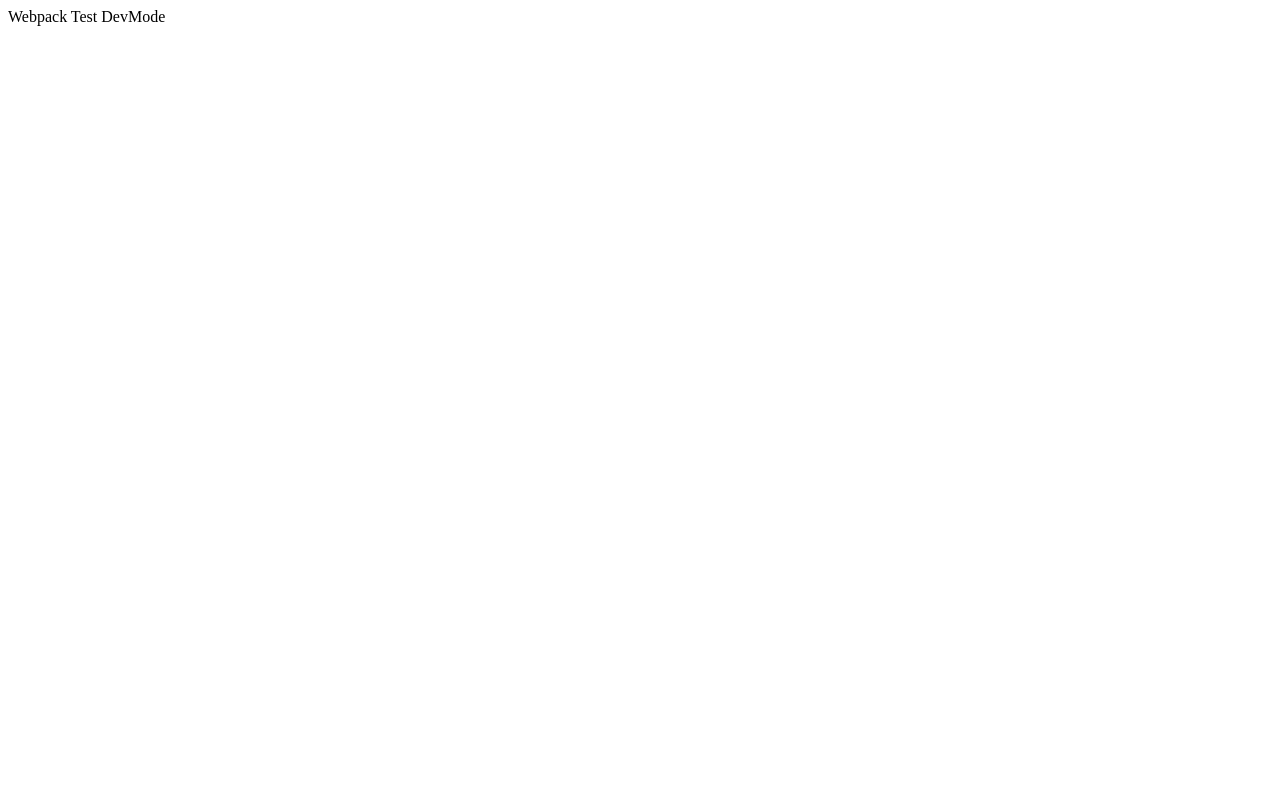
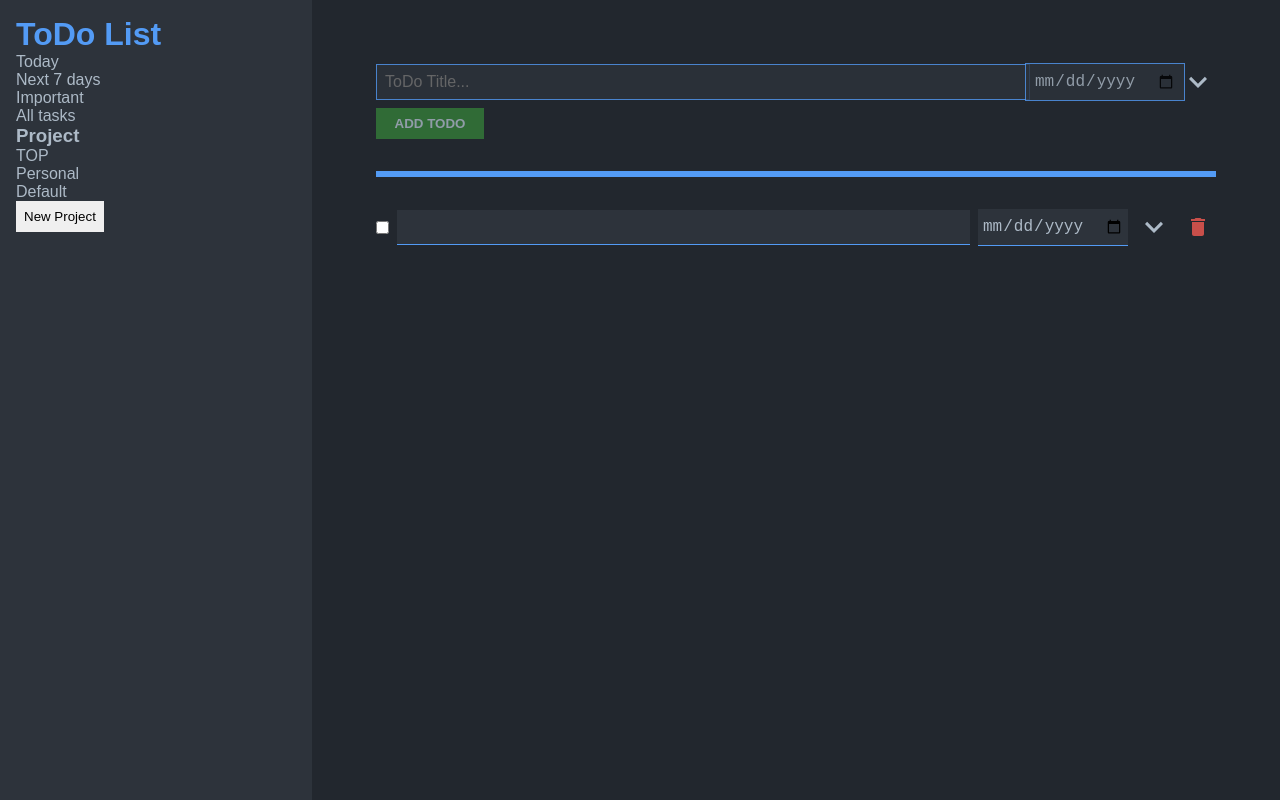
Before and after one commit to zellko/top-todo, a website built with webpack: page dist/index.html in a window 1280 px wide. Built offline with nearby package versions, Linux system fonts and the light colour scheme.

Commit message:
Modifed HTML/CSS/JS
HTML / CSS:
- Added "Add Todo" form
- Styled form
- Styled ToDo cards
JS:
- Added DRAFT ToDo object factory function
- Added DRAFT dynamic generation of the todo on the page from ES6 module "loadContent.js"
- Added DRAFT modules loadContent and todoCardTemplate to dinamicly generate page content
- Added DRAFT Extend button for the form/todoCard (to add/modify optionals data)

```diff
--- a/src/index.js
+++ b/src/index.js
@@ -1,10 +1,119 @@
-function component() {
-    const element = document.createElement('div');
+import "./style.css";
+import { loadContent } from "./loadContent";
 
-    // Testing webpack
-    element.textContent = "Webpack Test DevMode";
+const projectList = document.querySelector(".project-list");
+const content = document.querySelector(".content");
+const formextend = document.querySelector("svg");
+const buttonAddProject = document.querySelector("button");
+const buttonAddTodo = document.querySelector(".form-button");
+const formOptionals = document.querySelectorAll(".form-optional");
+let projectArray = ["default", "top"];
+let toDoListArray = [];
 
-    return element;
-}
 
-document.body.appendChild(component());
+
+/****************************************
+DOM / CONTENT LOADING / MANIPULATION
+****************************************/
+
+loadContent.loadAllTodo(["12345"]); //test
+
+/****************************************
+TODO OBJECT CREATION / MODIFICATION
+****************************************/
+
+// const ToDoObject = (title, note, dueDate, priority = 3, project = "default", groupe, checklist) => {
+//     // Factory function to create ToDo Object
+//     return { title, note, dueDate, priority, project, groupe, checklist };
+
+// };
+
+const ToDoObject = ([...args]) => {
+    // Factory function to create ToDo Object
+    console.log(args);
+    // const title = args[0];
+    // const priority = args[1];
+
+    // Get the datas from the argument
+    const getTitle = () => args[0];
+    const getDate = () => args[1];
+    const getPriority = () => args[2];
+    const getDesciption = () => args[3];
+    const todoID = toDoListArray.length;
+
+    const push = () => {
+        // Push the datas to the ToDo list array
+        // console.log(e);
+        // console.log(this);
+        toDoListArray.push({ title: getTitle(), priority: getPriority(), id: todoID })
+    };
+
+    return { push };
+};
+
+
+/****************************************
+EVENT LISTENER
+****************************************/
+
+buttonAddTodo.addEventListener("click", () => {
+    // When the button "ADD TODO" is clicked...
+
+    //... Get the datas from the form
+    const formData = new FormData(document.querySelector('form'));
+
+    //... Convert form data to array
+    let formDataArray = [];
+    for (let pair of formData.entries()) {
+        if (pair[0] === "form-title" && pair[1] === "") return; // Ignore click if title is empty
+        formDataArray.push(pair[1]);
+    }
+
+    //... Create a new object
+    const newTodo = ToDoObject(formDataArray);
+    newTodo.push(); //... and push it to the ToDo list array
+
+    console.log(toDoListArray)
+});
+
+content.addEventListener("click", (e) => {
+    console.log(e);
+    console.log(e.target.classList);
+
+    // Extend the ToDo card if the button is clicked
+    if (e.target.classList[0] === "todo-card-extend") {
+        const card = e.target.parentElement;
+        for (let child of card.childNodes) {
+            if (child.classList[1] === "todo-card-optional") child.classList.toggle("show");
+        };
+
+
+    };
+});
+
+formextend.addEventListener("click", (e) => {
+    // extend form :
+    formOptionals.forEach(input => {
+        input.classList.toggle("show");
+    });
+
+    formextend.classList.toggle("rotate");
+})
+
+// buttonAddProject.addEventListener("click", (e) => {
+//     console.log("button clicked");
+//     const newTodo = ToDoObject(["TitleTest", 1]);
+//     toDoListArray.push(newTodo);
+//     console.log(toDoListArray);
+// })
+
+// content.addEventListener("click", (e) => {
+//     console.log(toDoListArray[0]);
+//     toDoListArray[0].title = "Changed name";
+// })
+
+// projectList.addEventListener("click", (e) => {
+//     console.log(toDoListArray[0]);
+//     console.log(toDoListArray[0]["title"]);
+//     console.log(toDoListArray);
+// })
--- /dev/null
+++ b/src/loadContent.js
@@ -0,0 +1,33 @@
+// ES6 Module to load the page content...
+// ... load "ToDo" list based on the selection from the sidebar (Today, Next 7 days, Important,...)
+
+import { createTodoCard } from "./todoCardTemplate";
+
+const pageContent = document.querySelector(".content");
+
+
+const loadContent = (() => {
+
+    const loadAllTodo = (listArray) => {
+        console.log(listArray);
+        console.log("Loading all ToDo's");
+
+        const toDoCard = createTodoCard();
+
+        console.log(toDoCard.childNodes[0]);
+        toDoCard.childNodes[0].value = "tdsdsaest";
+
+        console.log(toDoCard);
+        pageContent.appendChild(toDoCard);
+
+    };
+
+    const loadTodayTodo = (listArray) => {
+        console.log(listArray);
+        console.log("Loading Today ToDo's");
+    };
+
+    return { loadAllTodo, loadTodayTodo };
+})();
+
+export { loadContent }
--- /dev/null
+++ b/src/style.css
@@ -0,0 +1,234 @@
+* {
+    margin: 0;
+    padding: 0;
+    box-sizing: border-box;
+}
+
+:root {
+    --bg-color-sidebar: #2d333b;
+    --bg-color-li-hover: rgba(34, 39, 46, 0.6);
+    --bg-color-content: #22272e;
+    --text-light: #adbac7;
+    --blue: #539bf5;
+    --green: #347d39;
+}
+
+body {
+    display: flex;
+    height: 100%;
+    min-height: 100vh;
+    color: var(--text-light);
+    font-family: sans-serif;
+}
+
+h1 {
+    color: var(--blue);
+}
+
+ul {
+    list-style: none;
+}
+
+
+/***********************
+SIDEBAR
+***********************/
+
+.sidebar {
+    background-color: var(--bg-color-sidebar);
+    flex: 1;
+    min-width: 250px;
+    padding: 16px;
+}
+
+li:hover {
+    cursor: pointer;
+    background-color: var(--bg-color-li-hover);
+}
+
+button {
+    padding: 8px;
+    border: 0;
+}
+
+button:hover {
+    cursor: pointer;
+}
+
+
+/***********************
+CONTENT
+***********************/
+
+.content {
+    background-color: var(--bg-color-content);
+    flex: 3;
+    padding: 64px;
+    display: flex;
+    flex-direction: column;
+}
+
+
+/***********************
+ADD TODO FORM
+***********************/
+
+.todo-form {
+    display: grid;
+    align-items: center;
+    grid-template-rows: 36px;
+    grid-template-columns: 1fr 150px 36px;
+    margin-bottom: 32px;
+    border-bottom: 6px solid var(--blue);
+}
+
+.form-title-div,
+.form-date-div,
+.form-button {
+    display: flex;
+    justify-content: center;
+    align-items: center;
+}
+
+.form-title-div {
+    grid-column: 1;
+}
+
+.form-date-div {
+    grid-column: 2;
+}
+
+.form-title-div>input,
+.form-date-div>input,
+.form-description-div>textarea,
+.form-project-div>select {
+    flex: 1;
+}
+
+.todo-form input,
+.todo-form textarea,
+.todo-form select {
+    background-color: var(--bg-color-sidebar);
+    color: var(--text-light);
+    opacity: 0.8;
+    border: 1px solid var(--blue);
+    padding: 8px;
+    font-size: 1rem;
+}
+
+.form-button {
+    width: 108px;
+    background-color: var(--green);
+    color: var(--text-light);
+    font-weight: 700;
+    opacity: 0.8;
+    border: 0;
+    grid-column: 1;
+    margin: 8px 0 32px 0;
+}
+
+.form-button:hover {
+    cursor: pointer;
+    opacity: 1;
+}
+
+form svg {
+    display: flex;
+    justify-self: center;
+    grid-column: 3;
+    grid-row: 1;
+    transition: all .3s ease;
+}
+
+form svg:hover {
+    cursor: pointer;
+    color: var(--blue);
+}
+
+
+/*
+form>div {
+    position: relative;
+}
+
+form>div>label {
+    opacity: 1;
+    position: absolute;
+    top: 8px;
+    left: 4px;
+}
+
+input:focus+label {
+    opacity: 0;
+}
+
+input:not(:placeholder-shown)+label {
+    opacity: 0;
+}
+
+*/
+
+.form-optional {
+    grid-column: span 2;
+    display: none;
+}
+
+
+/***********************
+ TODO CARD
+***********************/
+
+.todo-card {
+    display: grid;
+    align-items: center;
+    grid-template-rows: 36px;
+    grid-template-columns: min-content 1fr 150px 36px 36px;
+    gap: 8px;
+}
+
+.todo-card-input {
+    display: flex;
+    justify-content: center;
+    align-items: center;
+}
+
+.todo-card-input {}
+
+.todo-card-optional {
+    grid-column: 2 /4;
+    display: none;
+}
+
+.todo-card-input {
+    background-color: var(--bg-color-sidebar);
+    color: var(--text-light);
+    opacity: 1;
+    border: 0;
+    border-bottom: 1px solid var(--blue);
+    padding: 8px;
+    font-size: 1rem;
+}
+
+.todo-card img {
+    display: flex;
+    justify-self: center;
+    transition: all .3s ease;
+}
+
+.todo-card img:hover {
+    cursor: pointer;
+    color: var(--blue);
+}
+
+
+/***********************
+JS CLASS
+***********************/
+
+.show {
+    display: flex;
+}
+
+.rotate {
+    transform: rotate(180deg);
+}
--- /dev/null
+++ b/src/todoCardTemplate.js
@@ -0,0 +1,35 @@
+import extendIcon from './chevron-down.svg';
+import deleteIcon from './delete.svg';
+
+function createTodoCard() {
+    const toDoCard = document.createElement("div");
+    toDoCard.classList.add("todo-card");
+
+    const toDoCheckBox = document.createElement("input");
+    toDoCheckBox.type = "checkbox";
+
+    const toDoDate = document.createElement("input");
+    toDoDate.type = "date";
+
+    const toDoTitle = document.createElement("input");
+
+    const toDoextend = document.createElement("img");
+    toDoextend.src = extendIcon;
+
+    const toDoDelete = document.createElement("img");
+    toDoDelete.src = deleteIcon;
+
+    const test = document.createElement("input");
+    test.classList.add("todo-card-input");
+    test.classList.add("todo-card-optional");
+
+    toDoextend.classList.add("todo-card-extend");
+    toDoTitle.classList.add("todo-card-input");
+    toDoCheckBox.classList.add("todo-card-input");
+    toDoDate.classList.add("todo-card-input");
+    toDoCard.append(toDoCheckBox, toDoTitle, toDoDate, toDoextend, toDoDelete, test);
+
+    return toDoCard;
+};
+
+export { createTodoCard };
```
Also changed, not shown: dist/index.html, dist/main.js, src/chevron-down.svg (added), src/delete.svg (added).
